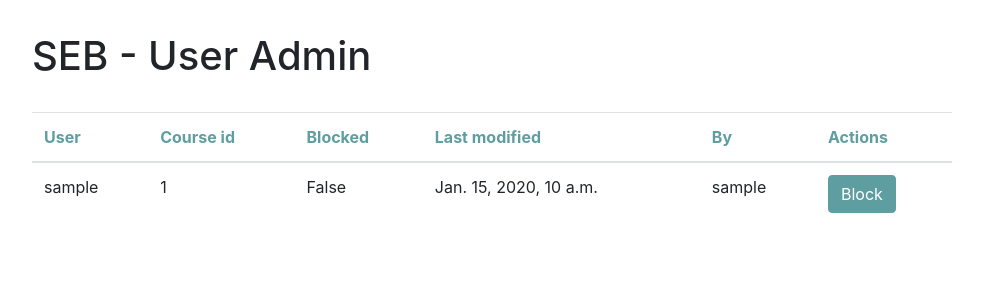
After one commit to eduNEXT/seb-openedx, a Django app: page /dashboard/ in a window 1280 px wide. The commit adds this page. Shown: the top 300 px of the page, without its empty margins (148-1131 px from the left). Run offline with Django 3.2, Linux system fonts and the light colour scheme; a user stored in the database is signed in; tables that the repository leaves empty hold one stand-in row (values such as "Sample post"); some libraries are stand-ins or nearby versions.

Commit message:
Ban users logic and backends

```diff
--- a/requirements.txt
+++ b/requirements.txt
@@ -16,6 +16,6 @@ factory-boy==2.10.0
 djangorestframework-jwt==1.11.0
 Sphinx==1.7.8
 sphinx-autobuild==0.7.1
--e git://github.com/edx/opaque-keys.git@f3942654aa9e341c3d1d4b459ee705a2c5a2dc73#egg=edx_opaque_keys
+-e git://github.com/edx/opaque-keys.git@8e0697778a13b8214ef1862e3d91eccc04af1663#egg=edx_opaque_keys
 ddt==1.2.0
 web-fragments==0.2.2
--- /dev/null
+++ b/seb_openedx/dashboard/urls.py
@@ -0,0 +1,8 @@
+""" urls for dashboard """
+from django.conf.urls import url
+from django.contrib.admin.views.decorators import staff_member_required
+from seb_openedx.dashboard.views import TableView
+
+urlpatterns = [  # pylint: disable=invalid-name
+    url(r'^$', staff_member_required(TableView.as_view())),
+]
--- /dev/null
+++ b/seb_openedx/dashboard/views.py
@@ -0,0 +1,32 @@
+# -*- coding: utf-8 -*-
+"""The generic views for the exc-core plugin project"""
+
+from __future__ import unicode_literals
+from opaque_keys.edx.keys import CourseKey
+from django.http import HttpResponseRedirect
+from django.views.generic import TemplateView
+from django.shortcuts import render
+from seb_openedx.user_banning import ban_user, unban_user, get_all_banning_data
+
+
+class TableView(TemplateView):  # pylint: disable=too-many-ancestors
+    """ Table view using django_tables2 """
+    def get(self, request, *args, **kwargs):
+        all_instances = get_all_banning_data()
+        return render(request, "seb-manage-users/table.html", {"all_instances": all_instances})
+
+    def post(self, request, *args, **kwargs):
+        """ handle POST requests """
+        action = request.POST.get("action", False)
+
+        username = request.POST.get("username", None)
+        course_id = request.POST.get("course_id", None)
+        course_key = CourseKey.from_string(course_id)
+
+        if action == "unban":
+            unban_user(username, course_key, request.user.username)
+
+        elif action == "ban":
+            ban_user(username, course_key, request.user.username)
+
+        return HttpResponseRedirect(self.request.path_info)
--- /dev/null
+++ b/seb_openedx/models.py
@@ -0,0 +1,20 @@
+""" Models """
+from __future__ import absolute_import, unicode_literals
+from django.db import models
+from opaque_keys.edx.django.models import CourseKeyField
+
+
+class ForbiddenCourseAccess(models.Model):
+    """ user_id <-> course_id relation to mark forbidden users """
+    username = models.CharField(max_length=150)  # from django.contrib.auth.user
+    course_id = CourseKeyField(max_length=255)  # from CourseOverview
+    access_blocked = models.BooleanField(default=True)  # from CourseOverview
+    last_modified_time = models.DateTimeField(auto_now_add=True)
+    last_modified_by_username = models.CharField(max_length=150)
+
+    class Meta(object):
+        """ Meta """
+        unique_together = ('username', 'course_id')
+        indexes = [
+            models.Index(fields=['username', 'course_id'])
+        ]
--- a/seb_openedx/settings/common.py
+++ b/seb_openedx/settings/common.py
@@ -10,6 +10,7 @@ INSTALLED_APPS = (
     'django.contrib.auth',
     'django.contrib.contenttypes',
     'django.contrib.sessions',
+    'seb_openedx',
 )
 
 MIDDLEWARE = [
@@ -39,3 +40,5 @@ def plugin_settings(settings):
     # When SEB determines the access is denied one may specify what to whitelist/blacklist more granularly
     settings.SEB_WHITELIST_PATHS = []
     settings.SEB_BLACKLIST_CHAPTERS = []
+    settings.SEB_USER_BANNING_BACKEND = 'DatabaseBannedUsersBackend'  # can also be 'UserprofileBannedUsersBackend' (not yet implemented)
+    settings.SEB_USER_BANNING_ENABLED = True
--- a/seb_openedx/templates/seb-403-error-message.html
+++ b/seb_openedx/templates/seb-403-error-message.html
@@ -6,6 +6,9 @@ from openedx.core.djangolib.markup import Text
 <h1><%block name="pageheader">${_("Error: Access not allowed")}</%block></h1>
 <p style="text-align: center;">
     <%block name="pagecontent">
-        ${Text(_(' This course can only be accessed with "Safe Exam Browser"'))}
+        ${Text(_('This course can only be accessed with "Safe Exam Browser"'))}
     </%block>
+    % if banned:
+	${Text(_('Additionally you have been banned, you may ask your teacher or systems administrator to unblock you.'))}
+    % endif
 </p>
--- /dev/null
+++ b/seb_openedx/templates/seb-manage-users/table.html
@@ -0,0 +1,82 @@
+<!doctype html>
+<html lang="en">
+  <head>
+    <meta charset="utf-8">
+    <meta name="viewport" content="width=device-width, initial-scale=1, shrink-to-fit=no">
+    <link rel="stylesheet" href="https://stackpath.bootstrapcdn.com/bootstrap/4.1.3/css/bootstrap.min.css" integrity="sha384-MCw98/SFnGE8fJT3GXwEOngsV7Zt27NXFoaoApmYm81iuXoPkFOJwJ8ERdknLPMO" crossorigin="anonymous">
+    <style>
+      a {
+        color: cadetblue;
+      }
+      .btn-info {
+        background-color: cadetblue;
+        border-color: cadetblue;
+      }
+    </style>
+    <title>Django People</title>
+  </head>
+  <body>
+    <div class="container">
+      <div class="row justify-content-center">
+        <div class="col-10">
+          <br>
+          <h1 class="mt-2">SEB - User Admin</h1>
+          <br>
+          <div class="table-container">
+            <table class="table">
+              <thead>
+                <thead class="thead-default" >
+                <tr>
+                  <th class="orderable">
+                    <a href="?sort=username">User</a>
+                  </th>
+                  <th class="orderable">
+                    <a href="?sort=course_id">Course id</a>
+                  </th>
+                  <th class="orderable">
+                    <a href="?sort=access_blocked">Blocked</a>
+                  </th>
+                  <th class="orderable">
+                    <a href="?sort=last_modified_time">Last modified</a>
+                  </th>
+                  <th class="orderable">
+                    <a href="?sort=last_modified_by_username">By</a>
+                  </th>
+                  <th class="orderable">
+                    <a href="?sort=my_column">Actions</a>
+                  </th>
+                </tr>
+                </thead>
+              </thead>
+              <tbody>
+              {% for item in all_instances %}
+              <tr>
+                <td>{{item.username}}</td>
+                <td>{{item.course_id}}</td>
+                <td>{{item.access_blocked}}</td>
+                <td>{{item.last_modified_time}}</td>
+                <td>{{item.last_modified_by_username}}</td>
+                <td>
+                  <form action="" method="POST">
+                  {% csrf_token %}
+                  {% if item.access_blocked %}
+                    <input class="btn btn-info" type="submit" value="Unblock"/>
+                    <input type="hidden" name="action" value="unban">
+                  {% else %}
+                    <input class="btn btn-info" type="submit" value="Block"/>
+                    <input type="hidden" name="action" value="ban">
+                  {% endif %}
+                  <input type="hidden" name="username" value="{{ item.username }}">
+                  <input type="hidden" name="course_id" value="{{ item.course_id }}">
+                  </form>
+                </td>
+              </tr>
+              {% endfor %}
+              </tbody>
+            </table>
+          </div>
+        </div>
+      </div>
+    </div>
+  </body>
+</html>
--- a/seb_openedx/urls.py
+++ b/seb_openedx/urls.py
@@ -1,9 +1,10 @@
 """ urls.py """
 
-from django.conf.urls import url
+from django.conf.urls import url, include
 from seb_openedx import views
 
 
 urlpatterns = [  # pylint: disable=invalid-name
     url(r'^seb-info$', views.info_view),
+    url(r'^dashboard/', include('seb_openedx.dashboard.urls', namespace='seb-dashboard')),
 ]
--- /dev/null
+++ b/seb_openedx/user_banning.py
@@ -0,0 +1,107 @@
+""" Banned users handling module """
+import abc
+from datetime import datetime
+from django.conf import settings
+from django.utils import six
+from seb_openedx.models import ForbiddenCourseAccess
+
+
+def is_user_banned(username, course_key):
+    """ exposed function to check if user is already banned """
+    return _get_back_end().is_user_banned(username, course_key)
+
+
+def ban_user(username, course_key, banned_by):
+    """ exposed function to check if user is already banned """
+    last_modified_time = datetime.now()
+    _get_back_end().ban_user(username, course_key, last_modified_time, banned_by)
+
+
+def unban_user(username, course_key, banned_by):
+    """ exposed function to check if user is already banned """
+    last_modified_time = datetime.now()
+    _get_back_end().unban_user(username, course_key, last_modified_time, banned_by)
+
+
+def get_all_banning_data():
+    """ exposed function to get the data list of banned/unbanned user """
+    return _get_back_end().get_all_banning_data()
+
+
+@six.add_metaclass(abc.ABCMeta)
+class BannedUsersBackend(object):
+    """ Abstract BannedUserBackend class """
+
+    @abc.abstractmethod
+    def is_user_banned(self, username, course_key):
+        """ is_user_banned abstract method """
+        pass
+
+    @abc.abstractmethod
+    def ban_user(self, username, course_key, last_modified_time, banned_by):
+        """ is_user_banned abstract method """
+        pass
+
+    @abc.abstractmethod
+    def unban_user(self, username, course_key, last_modified_time, unbanned_by):
+        """ is_user_banned abstract method """
+        pass
+
+    @abc.abstractmethod
+    def get_all_banning_data(self):
+        """ get_all_banning_data abstract method """
+        pass
+
+
+class DatabaseBannedUsersBackend(BannedUsersBackend):
+    """ Database backend """
+    def is_user_banned(self, username, course_key):
+        """ Check if row exists on the database (ForbiddenCourseAccess) """
+        return len(ForbiddenCourseAccess.objects.filter(username=username, course_id=course_key, access_blocked=True))  # pylint: disable=no-member
+
+    def ban_user(self, username, course_key, last_modified_time, banned_by):
+        """ Create or update forbidden_access, set access_blocked=True """
+        forbidden_access, created = ForbiddenCourseAccess.objects.get_or_create(  # pylint: disable=unused-variable
+            username=username,
+            course_id=course_key,
+        )
+        forbidden_access.access_blocked = True
+        forbidden_access.last_modified_time = last_modified_time
+        forbidden_access.last_modified_by_username = banned_by
+        forbidden_access.save()
+
+    def unban_user(self, username, course_key, last_modified_time, unbanned_by):
+        """ Update forbidden access row, set access_blocked=False """
+        forbidden_access = ForbiddenCourseAccess.objects.filter(username=username, course_id=course_key).first()
+        forbidden_access.access_blocked = False
+        forbidden_access.last_modified_time = last_modified_time
+        forbidden_access.last_modified_by_username = unbanned_by
+        forbidden_access.save()
+
+    def get_all_banning_data(self):
+        return ForbiddenCourseAccess.objects.all()
+
+
+class UserprofileBannedUsersBackend(BannedUsersBackend):
+    """ Userprofile backend """
+    def is_user_banned(self, username, course_key):
+        """ is_user_banned implementation """
+        raise NotImplementedError()
+
+    def ban_user(self, username, course_key, last_modified_time, banned_by):
+        """ ban_user implementation """
+        raise NotImplementedError()
+
+    def unban_user(self, username, course_key, last_modified_time, unbanned_by):
+        """ ban_user implementation """
+        raise NotImplementedError()
+
+    def get_all_banning_data(self):
+        """ get_all_banning_data implementation """
+        raise NotImplementedError()
+
+
+def _get_back_end():
+    """ get back end util """
+    backend = globals()[getattr(settings, 'SEB_USER_BANNING_BACKEND')]
+    return backend()
```
Also changed, not shown: seb_openedx/middleware.py (+27 -11 lines), seb_openedx/views.py (+2 -6 lines), seb_openedx/dashboard/__init__.py (added), seb_openedx/migrations/0001_initial.py (added), 1 other file.
